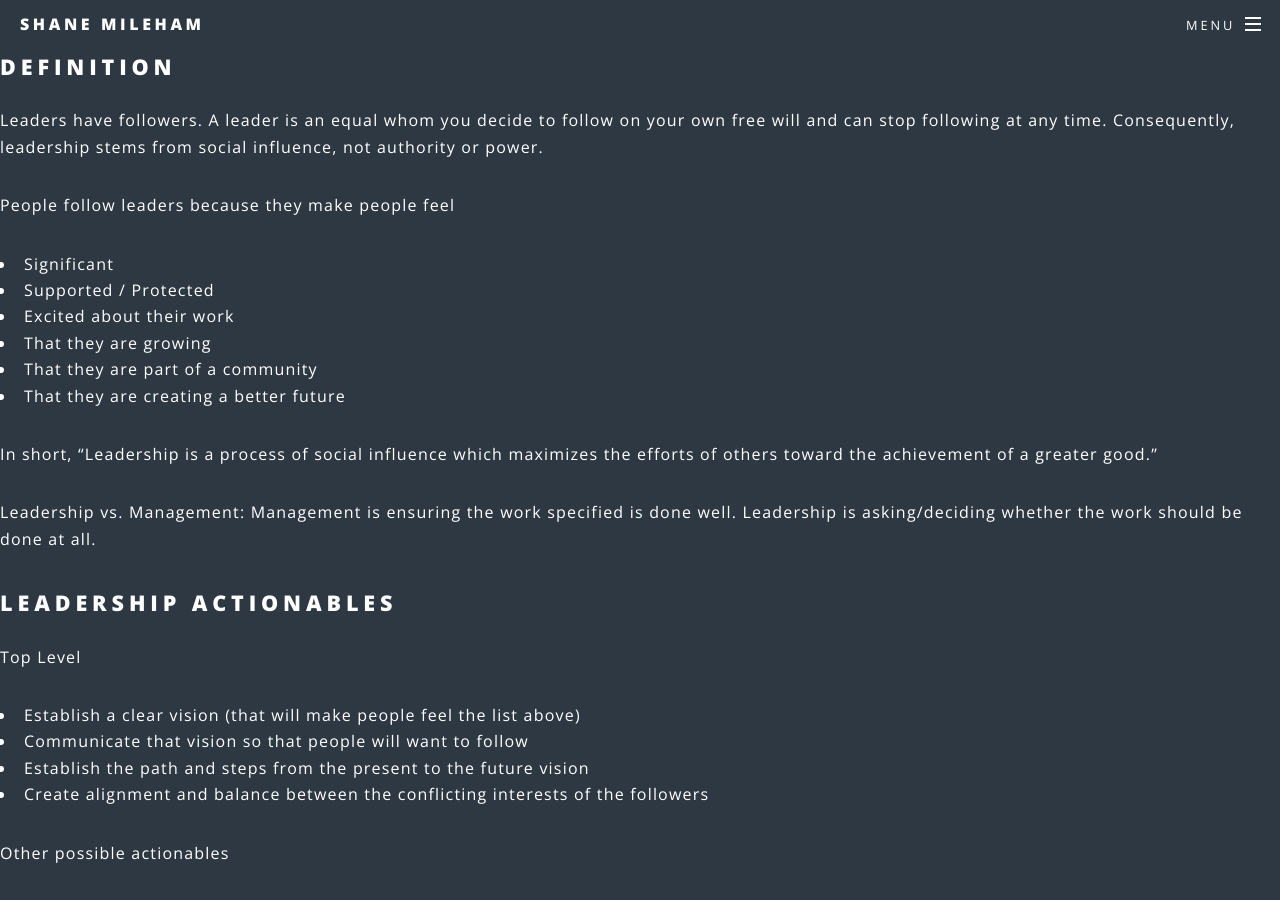
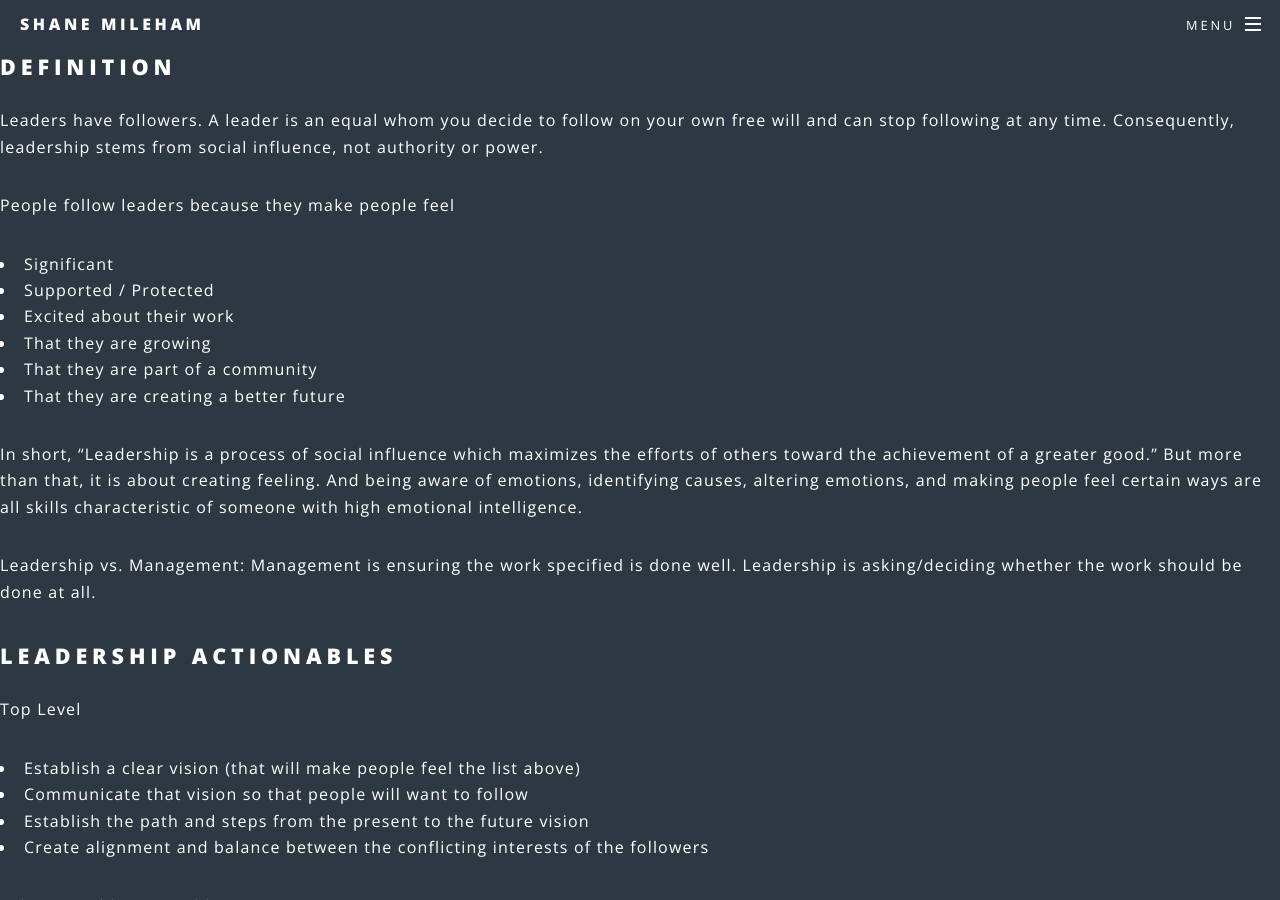
Before and after one commit to shanemileham/shanemileham.github.io, a Jekyll site: the page built from _kb/business/leadership.md, in a window 1280 px wide and 900 px high. Built offline with Jekyll 4.4.1, drawn with Linux system fonts in a browser that asks for light colours; comment, search, counter and statistics services are not loaded.

Commit message:
Update leadership.md

```diff
--- a/_kb/business/leadership.md
+++ b/_kb/business/leadership.md
@@ -13,7 +13,7 @@ People follow leaders because they make people feel
 - That they are part of a community
 - That they are creating a better future
 
-In short, "Leadership is a process of social influence which maximizes the efforts of others toward the achievement of a greater good."
+In short, "Leadership is a process of social influence which maximizes the efforts of others toward the achievement of a greater good." But more than that, it is about creating feeling. And being aware of emotions, identifying causes, altering emotions, and making people feel certain ways are all skills characteristic of someone with high emotional intelligence.
 
 Leadership vs. Management:
 Management is ensuring the work specified is done well. Leadership is asking/deciding whether the work should be done at all.
```
